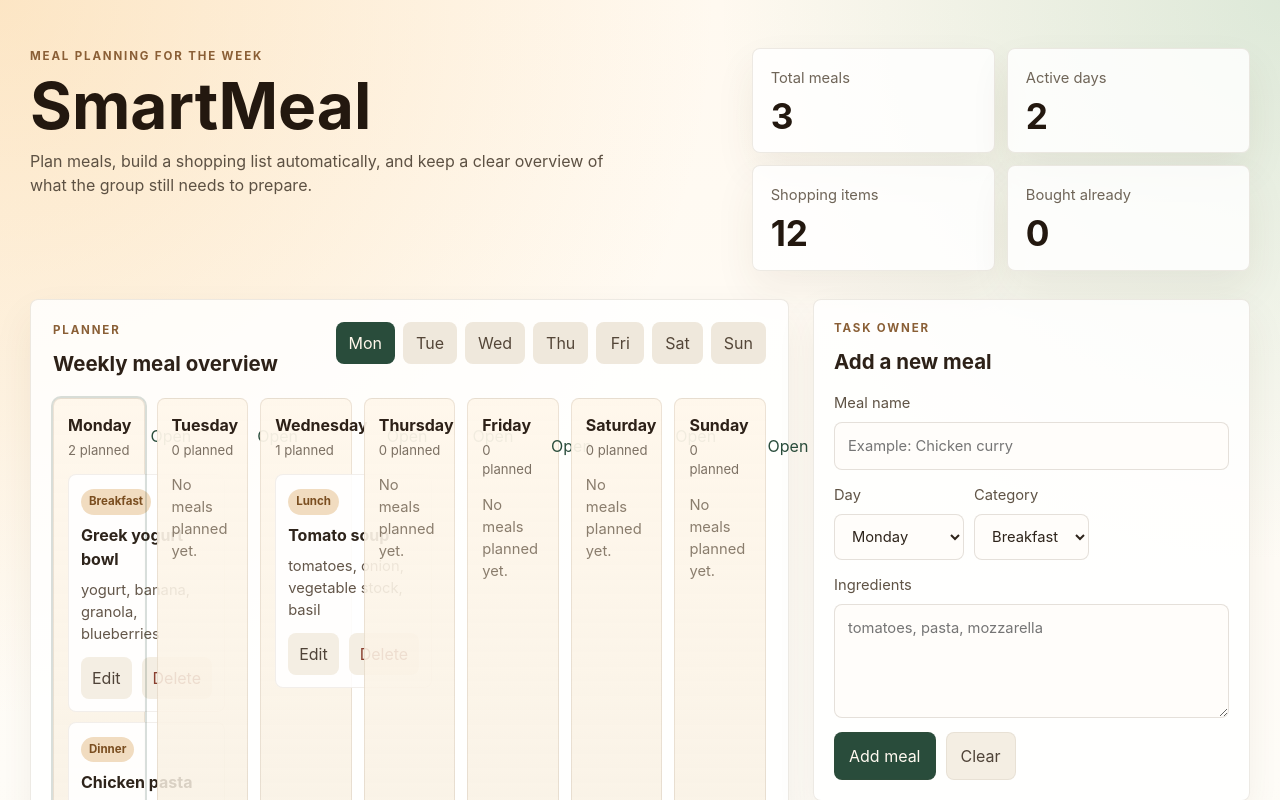
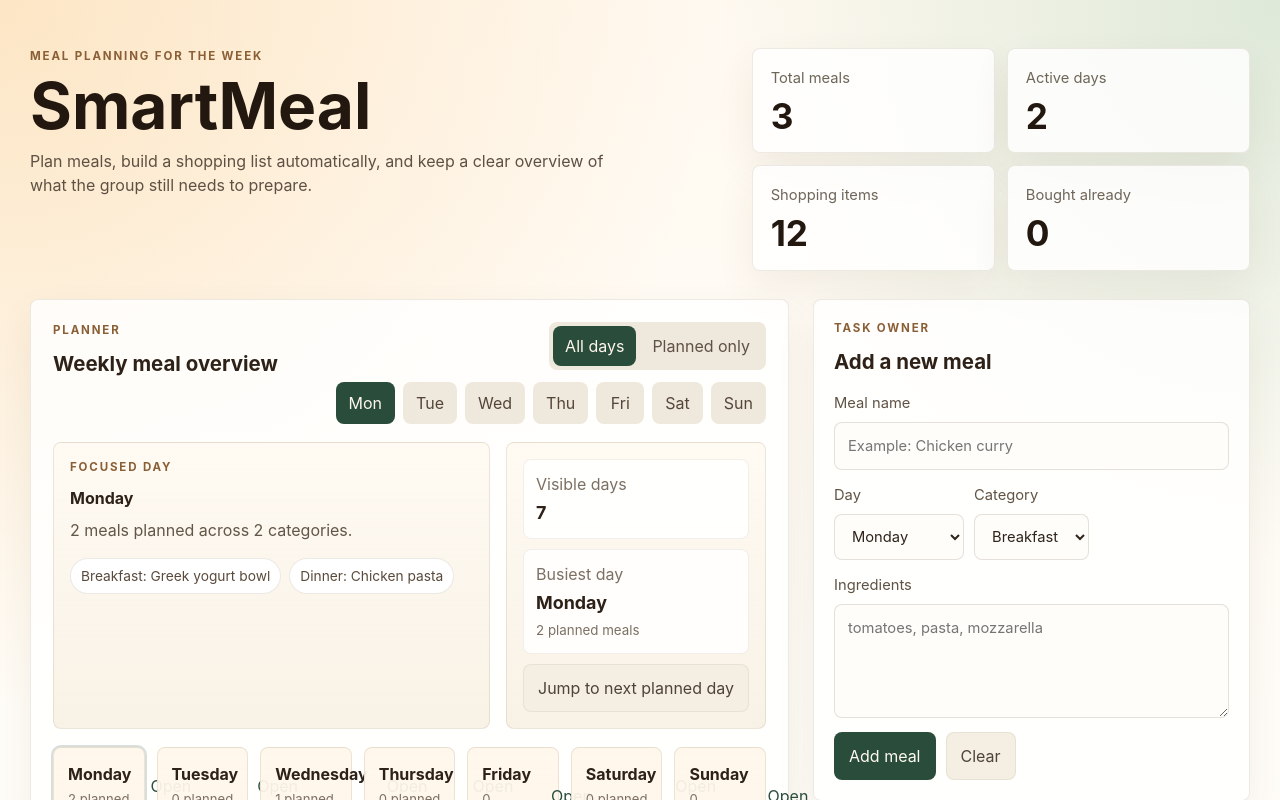
Before and after one commit to Matesz777/SmartMeal, a React (Vite) app: page / in a window 1280 px wide. Shown: the top 800 px of the page. Built offline with nearby package versions, Linux system fonts and the light colour scheme.

Commit message:
feat: improve weekly planner interactions

```diff
--- a/src/App.css
+++ b/src/App.css
@@ -115,6 +115,34 @@
   gap: 8px;
 }
 
+.planner-toolbar {
+  display: grid;
+  gap: 12px;
+  justify-items: end;
+}
+
+.view-switch {
+  display: inline-flex;
+  padding: 4px;
+  border-radius: 8px;
+  background: #efe8dc;
+  gap: 4px;
+}
+
+.view-switch-button {
+  border: 0;
+  background: transparent;
+  color: #5f5143;
+  padding: 8px 12px;
+  border-radius: 8px;
+  cursor: pointer;
+}
+
+.view-switch-button.active {
+  background: #294c3b;
+  color: #fff7eb;
+}
+
 .day-tab,
 .ghost-button,
 .link-button,
@@ -145,6 +173,82 @@
   display: grid;
   grid-template-columns: repeat(7, minmax(0, 1fr));
   gap: 12px;
+}
+
+.planner-focus-panel {
+  display: grid;
+  grid-template-columns: minmax(0, 1.3fr) minmax(260px, 0.7fr);
+  gap: 16px;
+  margin-bottom: 18px;
+}
+
+.planner-focus-main,
+.planner-focus-side {
+  padding: 16px;
+  border-radius: 8px;
+  background: linear-gradient(180deg, rgba(255, 250, 242, 0.96), rgba(246, 238, 223, 0.78));
+  border: 1px solid rgba(126, 101, 74, 0.14);
+}
+
+.planner-focus-main h3 {
+  margin-bottom: 8px;
+}
+
+.planner-focus-copy {
+  color: #625648;
+  max-width: 34rem;
+}
+
+.planner-highlight-list {
+  display: flex;
+  flex-wrap: wrap;
+  gap: 8px;
+  margin-top: 16px;
+}
+
+.planner-highlight-pill {
+  display: inline-flex;
+  align-items: center;
+  padding: 7px 10px;
+  border-radius: 999px;
+  background: #fff;
+  border: 1px solid rgba(126, 101, 74, 0.14);
+  color: #5a4a3c;
+  font-size: 0.86rem;
+}
+
+.planner-highlight-pill.empty {
+  background: #fbf6ec;
+  color: #8a7d6d;
+}
+
+.planner-focus-side {
+  display: grid;
+  gap: 10px;
+  align-content: start;
+}
+
+.planner-mini-stat {
+  display: grid;
+  gap: 4px;
+  padding: 12px;
+  border-radius: 8px;
+  background: rgba(255, 255, 255, 0.88);
+  border: 1px solid rgba(126, 101, 74, 0.1);
+}
+
+.planner-mini-stat span,
+.planner-mini-stat small {
+  color: #7c7063;
+}
+
+.planner-mini-stat strong {
+  font-size: 1.12rem;
+  color: #2d2118;
+}
+
+.planner-action {
+  justify-content: center;
 }
 
 .day-column {
@@ -338,6 +442,14 @@
   .workspace {
     grid-template-columns: 1fr;
   }
+
+  .planner-toolbar {
+    justify-items: stretch;
+  }
+
+  .planner-focus-panel {
+    grid-template-columns: 1fr;
+  }
 }
 
 @media (max-width: 980px) {
@@ -363,11 +475,19 @@
   .section-heading,
   .form-row,
   .form-actions,
-  .selected-day-item {
+  .selected-day-item,
+  .planner-toolbar {
     flex-direction: column;
   }
 
   .stats-grid {
     grid-template-columns: 1fr 1fr;
   }
+
+  .view-switch,
+  .day-tabs {
+    width: 100%;
+    justify-content: flex-start;
+    overflow-x: auto;
+  }
 }
--- a/src/App.jsx
+++ b/src/App.jsx
@@ -44,6 +44,11 @@ const initialForm = {
   ingredients: '',
 }
 
+const plannerViews = [
+  { id: 'all', label: 'All days' },
+  { id: 'planned', label: 'Planned only' },
+]
+
 function App() {
   const [meals, setMeals] = useState(() => {
     const storedMeals = localStorage.getItem('smartmeal-meals')
@@ -55,6 +60,7 @@ function App() {
   })
   const [editingMealId, setEditingMealId] = useState(null)
   const [selectedDay, setSelectedDay] = useState(days[0])
+  const [plannerView, setPlannerView] = useState('all')
   const [form, setForm] = useState(initialForm)
 
   useEffect(() => {
@@ -109,6 +115,30 @@ function App() {
     )
   }, [meals])
 
+  const plannedDays = useMemo(
+    () => days.filter((day) => mealsByDay[day].length > 0),
+    [mealsByDay],
+  )
+
+  const visibleDays = plannerView === 'planned' && plannedDays.length > 0
+    ? plannedDays
+    : days
+
+  const busiestDay = useMemo(() => {
+    return days.reduce(
+      (currentBusiestDay, day) => {
+        const mealCount = mealsByDay[day].length
+
+        if (mealCount > currentBusiestDay.mealCount) {
+          return { day, mealCount }
+        }
+
+        return currentBusiestDay
+      },
+      { day: 'No plans yet', mealCount: 0 },
+    )
+  }, [mealsByDay])
+
   const weeklyStats = useMemo(() => {
     const completedShoppingItems = shoppingList.filter(
       (item) => purchasedItems[item.id],
@@ -122,7 +152,17 @@ function App() {
     }
   }, [meals, mealsByDay, purchasedItems, shoppingList])
 
-  const mealsForSelectedDay = mealsByDay[selectedDay]
+  const activeSelectedDay =
+    plannerView === 'planned' &&
+    plannedDays.length > 0 &&
+    !plannedDays.includes(selectedDay)
+      ? plannedDays[0]
+      : selectedDay
+
+  const mealsForSelectedDay = mealsByDay[activeSelectedDay]
+  const selectedDayCategories = [
+    ...new Set(mealsForSelectedDay.map((meal) => meal.category)),
+  ]
 
   const handleInputChange = (event) => {
     const { name, value } = event.target
@@ -197,6 +237,20 @@ function App() {
     }))
   }
 
+  const handleFocusNextPlannedDay = () => {
+    if (plannedDays.length === 0) {
+      return
+    }
+
+    const selectedDayIndex = plannedDays.indexOf(activeSelectedDay)
+    const nextDay =
+      selectedDayIndex >= 0 && selectedDayIndex < plannedDays.length - 1
+        ? plannedDays[selectedDayIndex + 1]
+        : plannedDays[0]
+
+    setSelectedDay(nextDay)
+  }
+
   return (
     <main className="app-shell">
       <section className="hero-band">
@@ -237,12 +291,28 @@ function App() {
               <h2>Weekly meal overview</h2>
             </div>
 
+            <div className="planner-toolbar">
+              <div className="view-switch" role="tablist" aria-label="Planner view">
+                {plannerViews.map((view) => (
+                  <button
+                    key={view.id}
+                    type="button"
+                    className={
+                      plannerView === view.id ? 'view-switch-button active' : 'view-switch-button'
+                    }
+                    onClick={() => setPlannerView(view.id)}
+                  >
+                    {view.label}
+                  </button>
+                ))}
+              </div>
+
               <div className="day-tabs" role="tablist" aria-label="Week days">
                 {days.map((day) => (
                   <button
                     key={day}
                     type="button"
-                  className={day === selectedDay ? 'day-tab active' : 'day-tab'}
+                    className={day === activeSelectedDay ? 'day-tab active' : 'day-tab'}
                     onClick={() => setSelectedDay(day)}
                   >
                     {day.slice(0, 3)}
@@ -250,12 +320,58 @@ function App() {
                 ))}
               </div>
             </div>
+          </div>
+
+          <div className="planner-focus-panel">
+            <div className="planner-focus-main">
+              <p className="section-label">Focused day</p>
+              <h3>{activeSelectedDay}</h3>
+              <p className="planner-focus-copy">
+                {mealsForSelectedDay.length > 0
+                  ? `${mealsForSelectedDay.length} meals planned across ${selectedDayCategories.length} categories.`
+                  : 'This day is still open, so you can schedule something quickly.'}
+              </p>
+
+              <div className="planner-highlight-list">
+                {mealsForSelectedDay.length > 0 ? (
+                  mealsForSelectedDay.map((meal) => (
+                    <span key={meal.id} className="planner-highlight-pill">
+                      {meal.category}: {meal.name}
+                    </span>
+                  ))
+                ) : (
+                  <span className="planner-highlight-pill empty">
+                    No meals planned yet
+                  </span>
+                )}
+              </div>
+            </div>
+
+            <div className="planner-focus-side">
+              <article className="planner-mini-stat">
+                <span>Visible days</span>
+                <strong>{visibleDays.length}</strong>
+              </article>
+              <article className="planner-mini-stat">
+                <span>Busiest day</span>
+                <strong>{busiestDay.day}</strong>
+                <small>{busiestDay.mealCount} planned meals</small>
+              </article>
+              <button
+                type="button"
+                className="secondary-button planner-action"
+                onClick={handleFocusNextPlannedDay}
+              >
+                Jump to next planned day
+              </button>
+            </div>
+          </div>
 
           <div className="planner-grid">
-            {days.map((day) => (
+            {visibleDays.map((day) => (
               <article
                 key={day}
-                className={day === selectedDay ? 'day-column focused' : 'day-column'}
+                className={day === activeSelectedDay ? 'day-column focused' : 'day-column'}
               >
                 <div className="day-column-header">
                   <div>
@@ -384,7 +500,7 @@ function App() {
             <div className="section-heading compact">
               <div>
                 <p className="section-label">Today view</p>
-                <h2>{selectedDay} meals</h2>
+                <h2>{activeSelectedDay} meals</h2>
               </div>
             </div>
 
```
Lines whose indentation alone changed are shown as unchanged.
